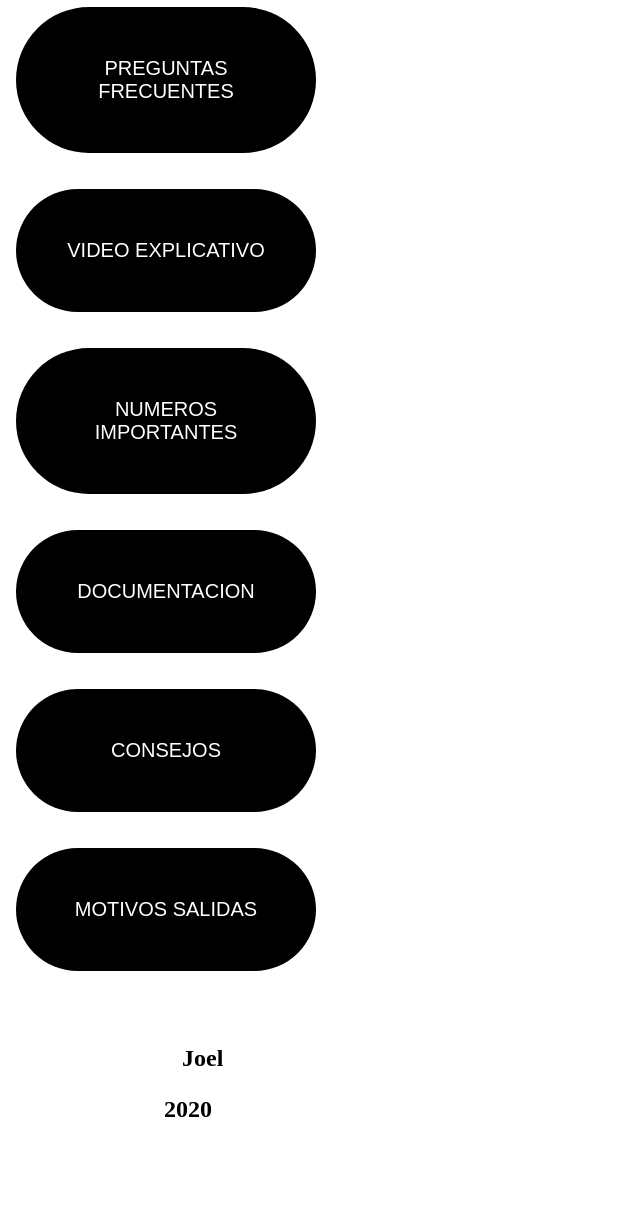
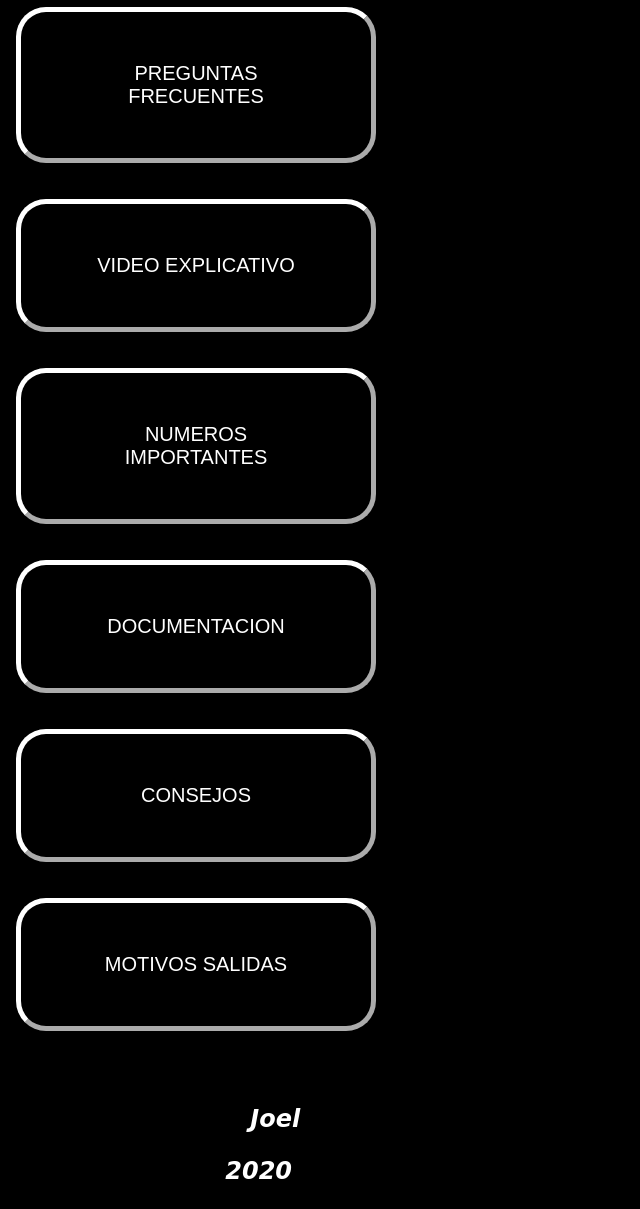
Before and after one commit to JRE92/co19, a plain HTML site: page index.html in a window 1280 px wide. Shown: the part 73-1282 px from the top of the page, without its empty margins (0-640 px from the left). Before the commit the page ends 1220 px from the top, so only its background shows below. Drawn offline with Linux system fonts and the light colour scheme.

Commit message:
Update 1.css

```diff
--- a/1.css
+++ b/1.css
@@ -1,12 +1,28 @@
+body{
+    background-color: #000000;
+
+}
+h1{
+    color: #ff0000;
+    align-self: center;
+    text-align: justify;
+}
 button{
-    width: 300px;
-    background: rgb(0, 0, 0);
+    width: 360px;
+    background: #000000;
     padding: 50px;
-    border: none;
-    border-radius: 100px;
+    border-color: rgb(255, 255, 255);
+    border-radius: 30px;
+    border-width: 5px;
     align-self: center;
-    color: #fff;
+    color: #ffffff;
     font-size: 20px;
-    font-weight: 100;
+    font-weight: 500;
     cursor: pointer;
+
 }
+h2{
+    color: #ffffff;
+    font-style: oblique;
+    font-family: Snell Roundhand, cursive;
+}
```
